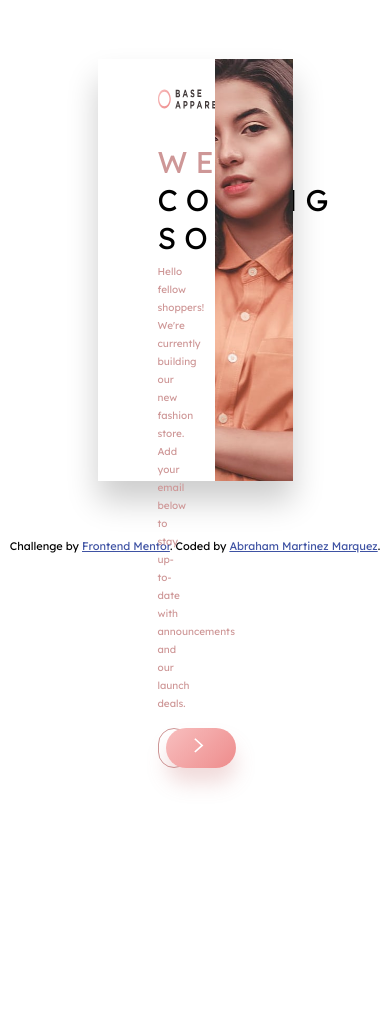
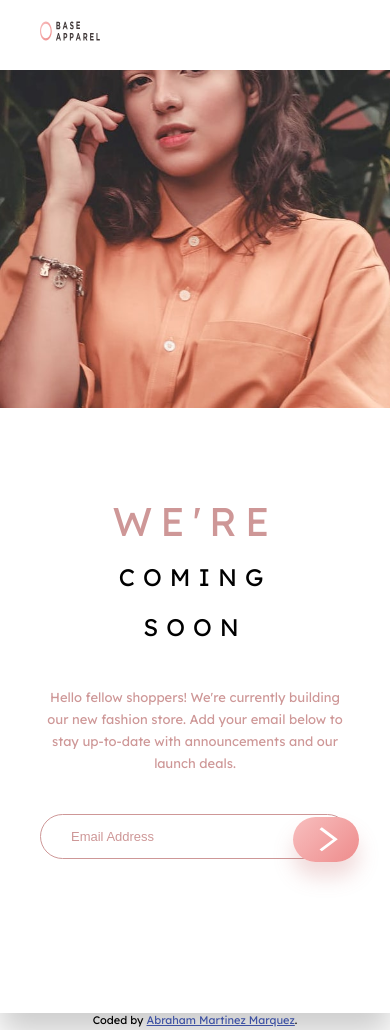
Before and after one commit to abmartinezm/Base-Apparel, a plain HTML site: page index.html in a window 390 px wide. Shown: the top 1030 px of the page. Before the commit the page ends 844 px from the top, so only its background shows below. Drawn offline with Linux system fonts and the light colour scheme.

Commit message:
Add files via upload

```diff
--- a/index.html
+++ b/index.html
@@ -29,7 +29,7 @@
 
   <div class="container">
 
-    <section class="info">
+    <main class="info">
       <div class="left-info">
         <div class="img">
           <img src="images/logo.svg" alt="">
@@ -63,7 +63,7 @@
       <div class="right-img">
         <img src="images/hero-desktop.jpg" alt="">
       </div>
-    </section>
+    </main>
   </div>
 
 
@@ -73,11 +73,12 @@
 
 
   <footer>
-    <p class="attribution">
-      Challenge by <a href="https://www.frontendmentor.io?ref=challenge" target="_blank">Frontend Mentor</a>.
-      Coded by <a href="#">Abraham Martinez Marquez</a>.
-    </p>
+    <div class="attribution">
+
+      Coded by <a href="https://github.com/abmartinezm" target="_blank">Abraham Martinez Marquez</a>.
+    </div>
   </footer>
+
 
   <script src="main.js"></script>
 </body>
--- a/main.js
+++ b/main.js
@@ -19,12 +19,15 @@ btn.addEventListener('click',()=>{
     var re=/\S+@\S+\.\S+/;
     if(valor.value.match(re)){
         // alert("valid mail");
+        err.classList.remove('active');
+        txt.classList.remove('activo')
+        valor.value="";
         return true;
 
     }else{
         // alert("not a valid mail");
-        err.classList.toggle('active');
-        txt.classList.toggle('activo')
+        err.classList.add('active');
+        txt.classList.add('activo')
         console.log("no")
         return false;
     }
--- a/styles.scss
+++ b/styles.scss
@@ -224,7 +224,58 @@ body {
 
     }
 
-    @media screen and (max-width:375px) {
+    @media screen and (max-width:1080px) {
+
+        .container{
+            width: 70vw;
+        height: 50vh;
+        }
+
+    }
+
+    @media screen and (max-width:990px) {
+
+        .container{
+            width: 80vw;
+        height: 50vh;
+            .info{
+                .left-info{
+                    .title, span{
+                        font-size: 25px;
+                    }
+
+                    p{
+                        font-size: 10px;
+                    }
+                }
+            }
+        }
+    }
+
+    @media screen and (max-width:895px) {
+
+        .container{
+            width: 80vw;
+        height: 50vh;
+            .info{
+                .left-info{
+                    padding: 5%;
+                    .title, span{
+                        font-size: 24px;
+                        margin-top: 0;
+                        width: 100%;
+                    }
+
+                    p{
+                        font-size: 10px;
+                        width: 100%;
+                    }
+                }
+            }
+        }
+    }
+
+    @media screen and (max-width:475px) {
         .container {
             margin: 0%;
             background-color: #fff;
@@ -291,8 +342,8 @@ body {
                             width: 17%;
                             height: 45px;
                             margin-top: 15px;
-                            left: 73%;
-                            top: 52%;
+                            left: 75%;
+                            top: 50%;
 
                             .btn {
                                 height: 25px;
```
Also changed, not shown: styles.css, 1 other file.
